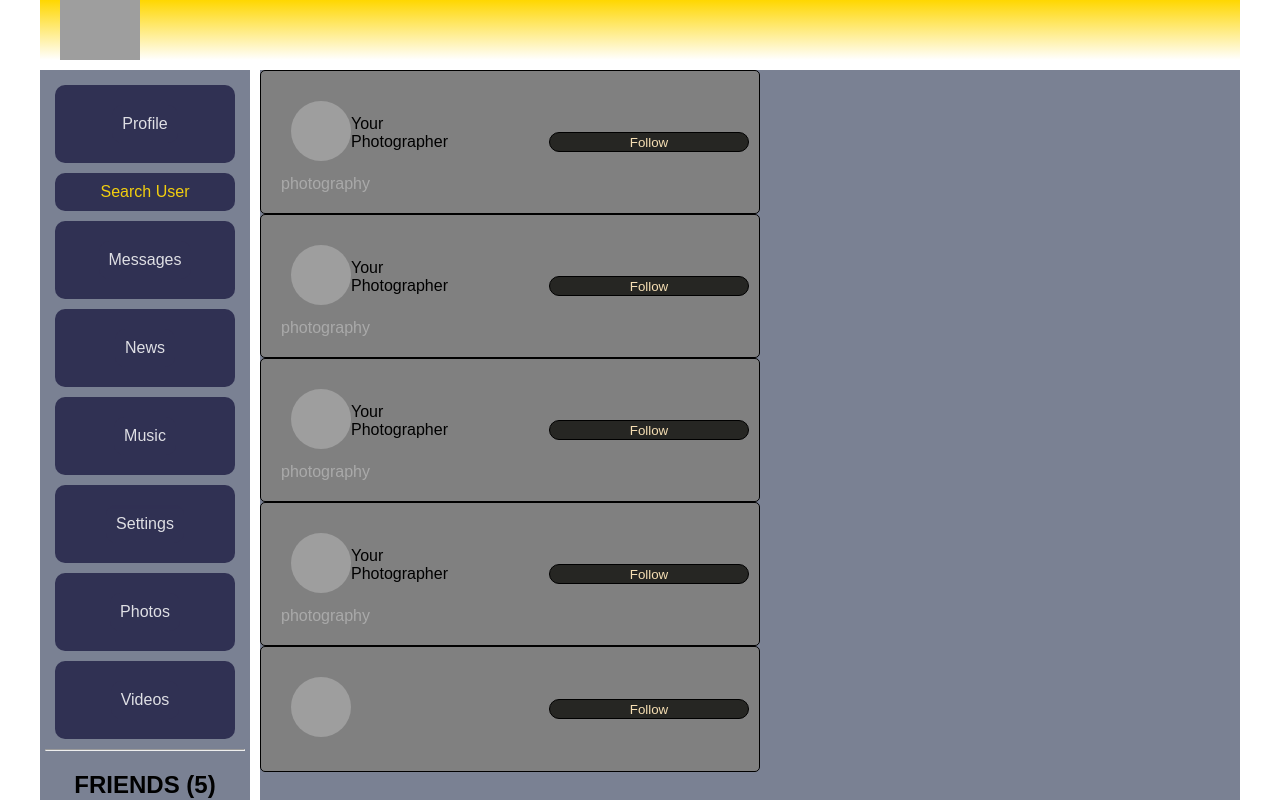
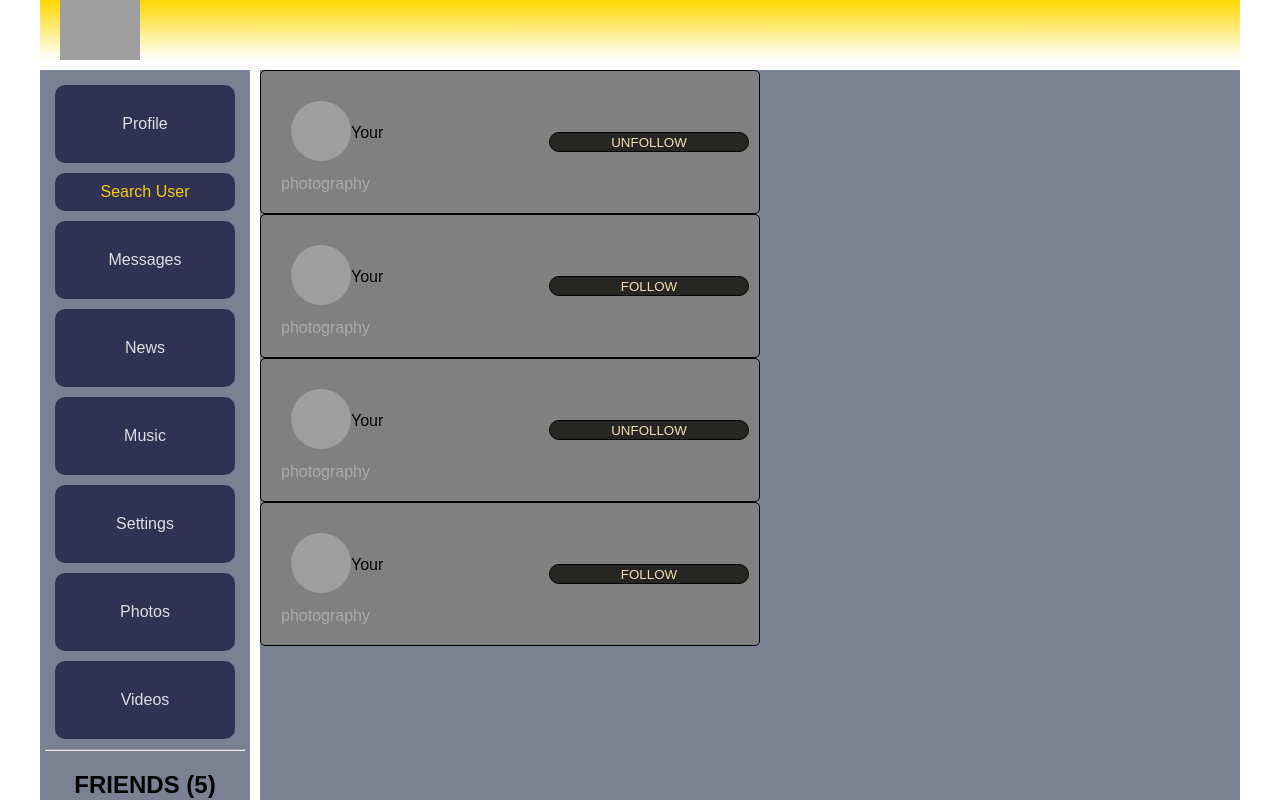
Before and after one commit to MikeTrick/jsReact, a React (Create React App) app: page / in a window 1280 px wide. Both pictures are taken after a click on the element "Search User". Shown: the top 800 px of the page. Built offline with nearby package versions, Linux system fonts and the light colour scheme; grey boxes are pictures that could not be loaded.

Commit message:
#03 change follow user action

```diff
--- a/src/components/Users/User/User.jsx
+++ b/src/components/Users/User/User.jsx
@@ -1,13 +1,17 @@
-import React from "react";
+import React, {memo, useMemo} from "react";
 import Classes from './User.module.css';
 import {usersActionCreators} from "../../../redux/actionCreators/users";
+import {useActions} from "../../../common/hooks/useActions";
+import {usersActions} from "../../../redux/actions";
 
 
-export const User = (props) => {
+export const User = memo(({ id, followed, ...props }) => {
 
-    // const follow = (userId, action) => {
-    //
-    // }
+    const { follow, unfollow, setUsers } = useActions(usersActions);
+
+    const followUser = () => follow(id);
+
+    const buttonTitle = useMemo(() => followed ? 'UNFOLLOW' : 'FOLLOW', [followed])
 
     return (
         <div className={Classes.users}>
@@ -29,9 +33,11 @@ export const User = (props) => {
                     {props.interests}
                 </div>
                 <div className={Classes.button}>
-                    <button>Follow</button>
+                    <button onClick={followUser}>
+                        {buttonTitle}
+                    </button>
                 </div>
             </div>
         </div>
     )
-}
+})
--- a/src/components/Users/Users.jsx
+++ b/src/components/Users/Users.jsx
@@ -7,21 +7,20 @@ import {getUsersState} from "../../redux/store/selectors";
 export const Users = () => {
     let users = useSelector(getUsersState.getUsersSelector)
 
-    let renderUsers = useMemo(() => users.map(({id, name, familyName, photo, interests}) =>
+    let renderUsers = useMemo(() => users.map(({id, ...userProps}) =>
         (
             <User
                 key={id}
-                name={name}
-                familyname={familyName}
-                photo={photo}
-                interests={interests}/>
+                id={id}
+                {...userProps}
+            />
         )), [users]);
 
 
     return (
         <div>
             {renderUsers}
-            <User photo='https://www.paperlessmovement.com/wp-content/uploads/2019/09/o2dvsv2pnhe.jpg'/>
+            {/*<User photo='https://www.paperlessmovement.com/wp-content/uploads/2019/09/o2dvsv2pnhe.jpg'/>*/}
         </div>
     )
 }
--- a/src/redux/actionCreators/users.js
+++ b/src/redux/actionCreators/users.js
@@ -2,7 +2,7 @@ import {Actions} from '../actions.enum.js';
 
 const follow = (userId) => ({
     type: Actions.FOLLOW,
-    userId,
+    payload: userId,
     // payload
 })
 const unfollow = (userId) => ({
--- a/src/redux/reducers/users.js
+++ b/src/redux/reducers/users.js
@@ -2,14 +2,14 @@ import {USERS_PAGE_INITIAL_STATE} from "../store/initial/users";
 import {reducerCreator} from "../../common/redux/reducerCreator";
 import {Actions} from "../actions.enum";
 
-const follow = (state, action, {payload}) => (
+const follow = (state, { payload }) => (
     {
         ...state,
-        users: state.users.map(u => {
-            if (u.id === action.userId) {
-                return {...u, followed: true}
+        usersData: state.usersData.map((user) => {
+            if (user.id === payload) {
+                return {...user, followed: true}
             }
-            return u
+            return user
         })
     })
 
@@ -32,7 +32,6 @@ const setUsers = (state, action) => {
 
 }
 
-
 const reducersMap = {
     [Actions.FOLLOW]: follow,
     [Actions.UNFOLLOW]: unfollow,
--- a/src/redux/store/initial/users.js
+++ b/src/redux/store/initial/users.js
@@ -9,7 +9,7 @@ export const USERS_PAGE_INITIAL_STATE = {
             followed: true,
         },
         {
-            id: 1,
+            id: 2,
             name: 'Your',
             familyName: 'Photographer',
             photo: 'https://www.paperlessmovement.com/wp-content/uploads/2019/09/o2dvsv2pnhe.jpg',
@@ -17,7 +17,7 @@ export const USERS_PAGE_INITIAL_STATE = {
             followed: false,
         },
         {
-            id: 1,
+            id: 3,
             name: 'Your',
             familyName: 'Photographer',
             photo: 'https://www.paperlessmovement.com/wp-content/uploads/2019/09/o2dvsv2pnhe.jpg',
@@ -25,7 +25,7 @@ export const USERS_PAGE_INITIAL_STATE = {
             followed: true,
         },
         {
-            id: 1,
+            id: 4,
             name: 'Your',
             familyName: 'Photographer',
             photo: 'https://www.paperlessmovement.com/wp-content/uploads/2019/09/o2dvsv2pnhe.jpg',
--- a/src/redux/store/selectors.js
+++ b/src/redux/store/selectors.js
@@ -6,6 +6,7 @@ const getUsersSelector = ({users}) => users.usersData;
 const getPostsSelector = ({profilePage}) => profilePage.posts;
 
 const getFriendsDataSelector = ({friendsBar}) => friendsBar.friendsData;
+
 
 export const getUsersState = {
     getUsersSelector,
```
